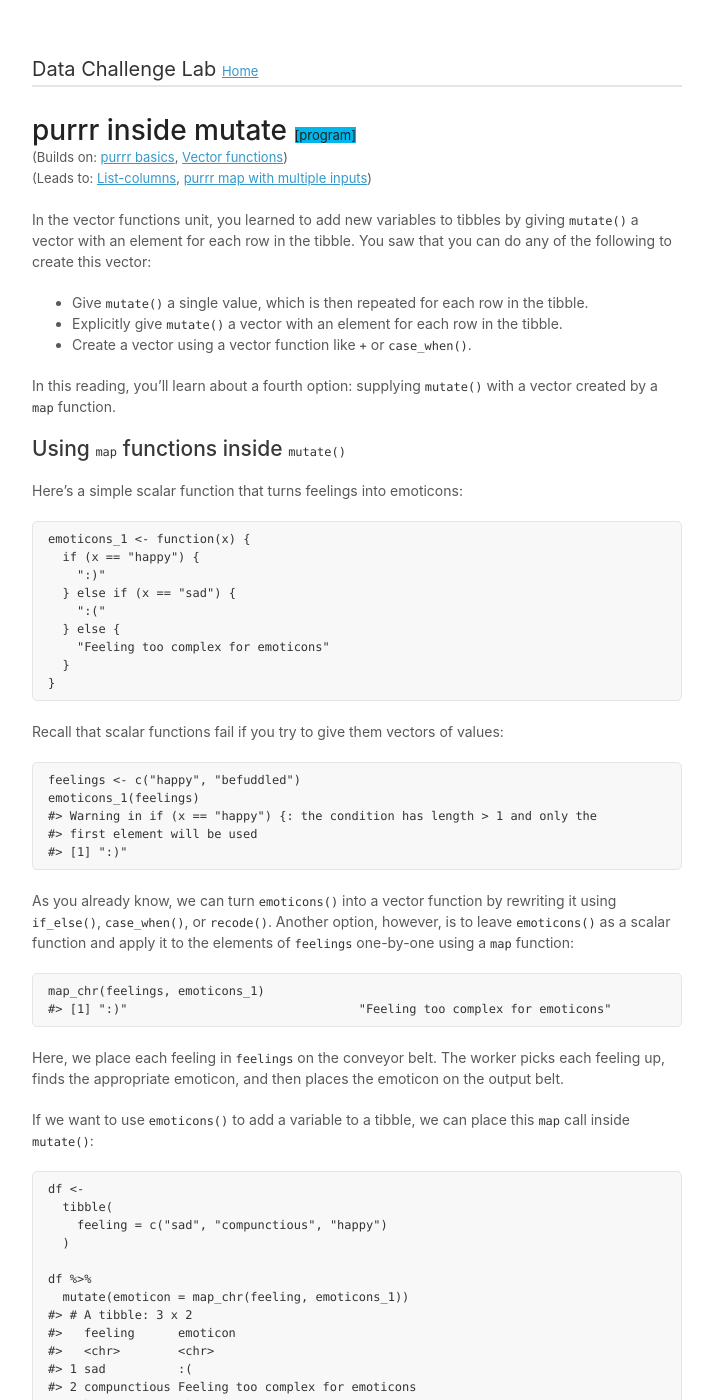
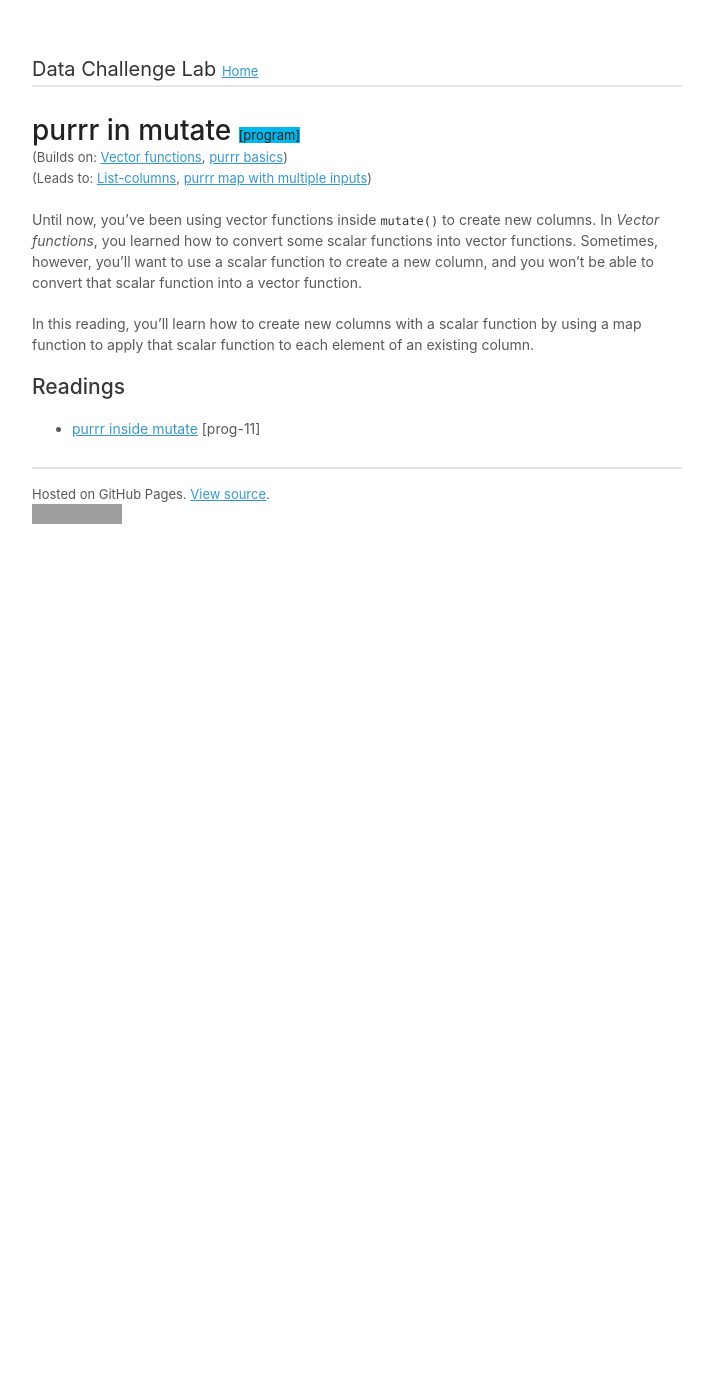
Before and after one commit to dcl-2019-04/curriculum, a Jekyll site: the page built from docs/purrr-mutate.md, in a window 1280 px wide and 1400 px high. Shown: the whole window, without its empty margins (283-996 px from the left). Built offline with Jekyll 4.4.1, drawn with Linux system fonts in a browser that asks for light colours; our own code applies the rules of GitHub Pages for plain Markdown files; a script that is not in the unit is left out; some of the changed text lies outside the part shown; grey boxes are pictures that could not be loaded.

Commit message:
Update for week 5

````diff
--- a/docs/purrr-mutate.md
+++ b/docs/purrr-mutate.md
@@ -1,121 +1,23 @@
 ---
-title: purrr inside mutate
+title: purrr in mutate
 ---
 
 <!-- Generated automatically from purrr-mutate.yml. Do not edit by hand -->
 
-# purrr inside mutate <small class='program'>[program]</small>
-<small>(Builds on: [purrr basics](purrr-basics.md), [Vector functions](function-vector.md))</small>
+# purrr in mutate <small class='program'>[program]</small>
+<small>(Builds on: [Vector functions](function-vector.md), [purrr basics](purrr-basics.md))</small>
 <small>(Leads to: [List-columns](list-cols.md), [purrr map with multiple inputs](purrr-parallel.md))</small>
 
+Until now, you've been using vector functions inside `mutate()` to create new
+columns. In *Vector functions*, you learned how to convert some scalar functions
+into vector functions. Sometimes, however, you'll want to use a scalar function
+to create a new column, and you won't be able to convert that scalar function
+into a vector function.
 
-In the vector functions unit, you learned to add new variables to tibbles by giving `mutate()` a vector with an element for each row in the tibble. You saw that you can do any of the following to create this vector:
+In this reading, you'll learn how to create new columns with a scalar function
+by using a map function to apply that scalar function to each element of an
+existing column.
 
--   Give `mutate()` a single value, which is then repeated for each row in the tibble.
--   Explicitly give `mutate()` a vector with an element for each row in the tibble.
--   Create a vector using a vector function like `+` or `case_when()`.
+## Readings
 
-In this reading, you'll learn about a fourth option: supplying `mutate()` with a vector created by a `map` function.
-
-Using `map` functions inside `mutate()`
----------------------------------------
-
-Here's a simple scalar function that turns feelings into emoticons:
-
-``` r
-emoticons_1 <- function(x) {
-  if (x == "happy") {
-    ":)"
-  } else if (x == "sad") {
-    ":("
-  } else {
-    "Feeling too complex for emoticons"
-  }
-}
-```
-
-Recall that scalar functions fail if you try to give them vectors of values:
-
-``` r
-feelings <- c("happy", "befuddled")
-emoticons_1(feelings)
-#> Warning in if (x == "happy") {: the condition has length > 1 and only the
-#> first element will be used
-#> [1] ":)"
-```
-
-As you already know, we can turn `emoticons()` into a vector function by rewriting it using `if_else()`, `case_when()`, or `recode()`. Another option, however, is to leave `emoticons()` as a scalar function and apply it to the elements of `feelings` one-by-one using a `map` function:
-
-``` r
-map_chr(feelings, emoticons_1)
-#> [1] ":)"                                "Feeling too complex for emoticons"
-```
-
-Here, we place each feeling in `feelings` on the conveyor belt. The worker picks each feeling up, finds the appropriate emoticon, and then places the emoticon on the output belt.
-
-If we want to use `emoticons()` to add a variable to a tibble, we can place this `map` call inside `mutate()`:
-
-``` r
-df <-
-  tibble(
-    feeling = c("sad", "compunctious", "happy")
-  )
-
-df %>%
-  mutate(emoticon = map_chr(feeling, emoticons_1))
-#> # A tibble: 3 x 2
-#>   feeling      emoticon
-#>   <chr>        <chr>
-#> 1 sad          :(
-#> 2 compunctious Feeling too complex for emoticons
-#> 3 happy        :)
-```
-
-Remember that when you reference an existing column inside `mutate()`, you reference the entire vector of values. Therefore, the call to `map_chr()` works inside `mutate()` just as it does outside, applying `emoticons()` to each element of the `feeling` column and producing a vector with an emoticon for each feeling in the tibble.
-
-This pattern will work with any scalar function, but remember to think about which `map` suffix to use. If the output type of the scalar function doesn't match the `map` suffix, you'll get an error about coercion:
-
-``` r
-df %>%
-  mutate(emoticon = map_int(feeling, emoticons_1))
-#> Error in mutate_impl(.data, dots): Evaluation error: Can't coerce element 1 from a character to a integer.
-```
-
-Additional arguments and anonymous values
------------------------------------------
-
-You can use the `map` functions inside `mutate()` as you would outside `mutate()`, and so you can still specify additional arguments by listing them after the function:
-
-``` r
-emoticons_2 <- function(x, default = "???") {
-  if (x == "happy") {
-    ":)"
-  } else if (x == "sad") {
-    ":("
-  } else {
-    default
-  }
-}
-
-df %>%
-  mutate(emoticon = map_chr(feeling, emoticons_2, default = NA_character_))
-#> # A tibble: 3 x 2
-#>   feeling      emoticon
-#>   <chr>        <chr>
-#> 1 sad          :(
-#> 2 compunctious <NA>
-#> 3 happy        :)
-```
-
-as well as create anonymous functions:
-
-``` r
-df %>%
-  mutate(is_happy = map_chr(feeling, ~ str_c("I feel ", emoticons_2(.))))
-#> # A tibble: 3 x 2
-#>   feeling      is_happy
-#>   <chr>        <chr>
-#> 1 sad          I feel :(
-#> 2 compunctious I feel ???
-#> 3 happy        I feel :)
-```
+  * [purrr inside mutate](https://dcl-prog.stanford.edu/purrr-mutate.html) [prog-11]
````
Also changed, not shown: docs/function-anonymous.md (+1 -1 lines), docs/function-vector.md (+1 -1 lines), docs/list-cols.md (+1 -1 lines), docs/purrr-basics.md (+2 -2 lines), docs/purrr-parallel.md (+1 -1 lines), overview.png.
